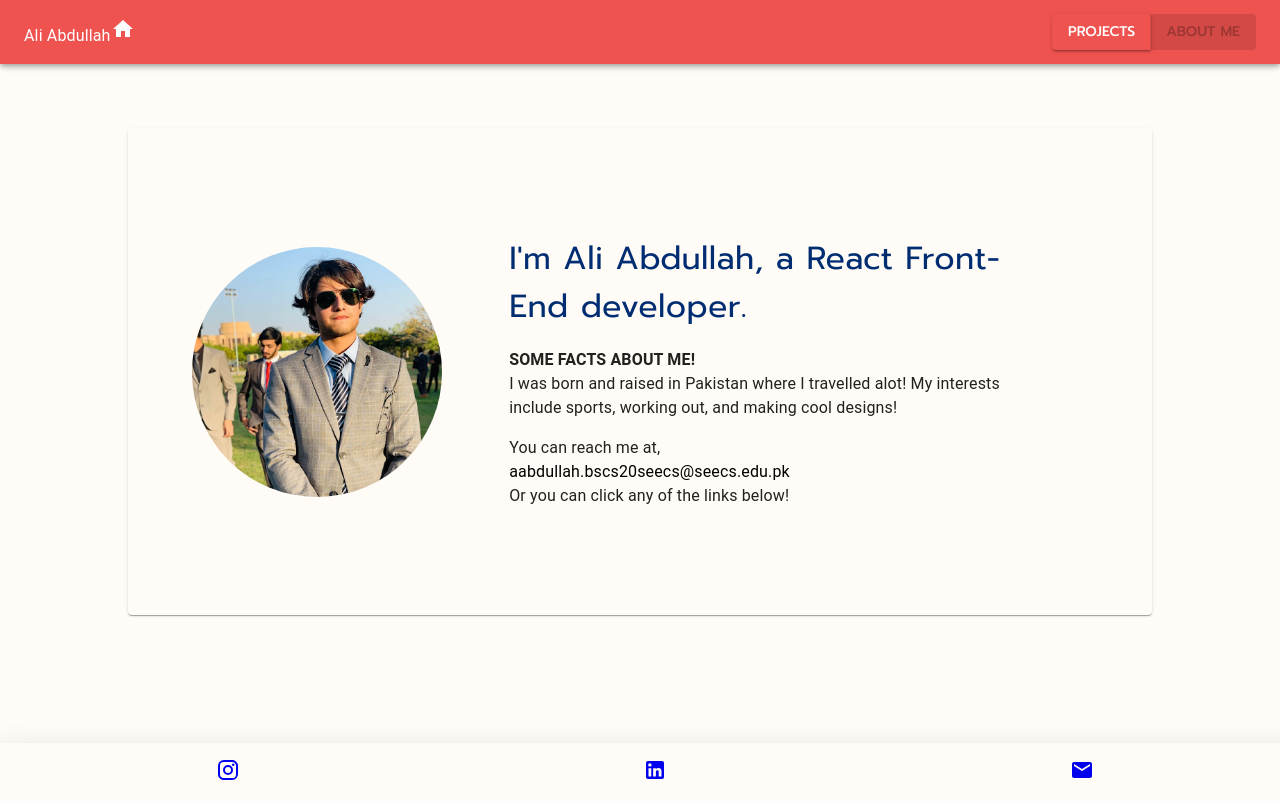
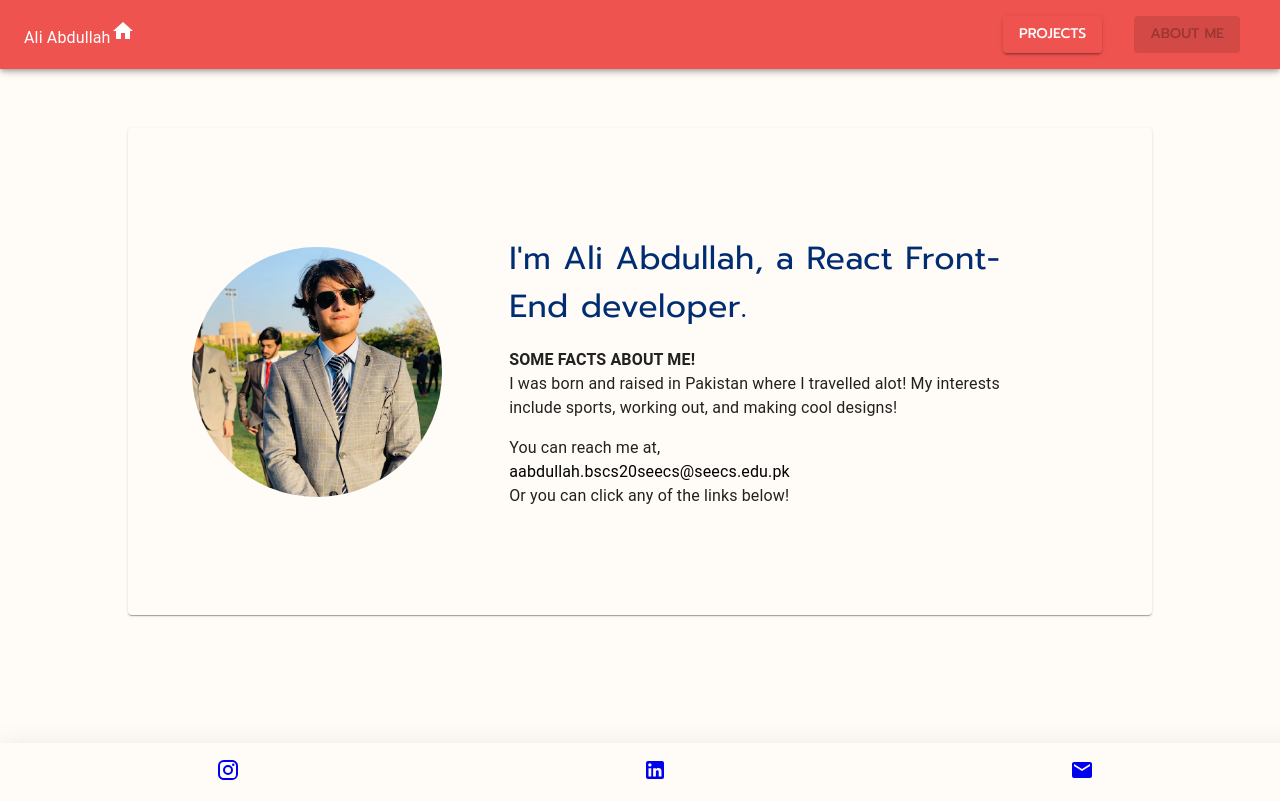
Before and after one commit to compile-run-Ali/My-Portfolio, a React (Create React App) app in the folder portfolio/: page /aboutme in a window 1280 px wide. Shown: the top 801 px of the page. Built offline with nearby package versions, Linux system fonts and the light colour scheme; a web font is replaced by a local one.

Commit message:
responsive header

```diff
--- a/portfolio/src/components/AboutCard.jsx
+++ b/portfolio/src/components/AboutCard.jsx
@@ -28,6 +28,10 @@ const useStyles = makeStyles((theme) => {
         "&:hover": {
           textDecoration: "underline",
         },
+        [theme.breakpoints.down("sm")]: {
+          fontSize:"0.8em"
+        },
+
       },
       root: {
         margin: "3%",
--- a/portfolio/src/components/Header.jsx
+++ b/portfolio/src/components/Header.jsx
@@ -3,11 +3,12 @@ import AppBar from "@material-ui/core/AppBar";
 import Box from "@material-ui/core/Box";
 import Typography from "@material-ui/core/Typography";
 import Button from "@material-ui/core/Button";
-import HomeIcon from '@material-ui/icons/Home';
+import HomeIcon from "@material-ui/icons/Home";
 import Toolbar from "@material-ui/core/Toolbar";
-import { makeStyles, ThemeProvider} from "@material-ui/core";
-import ButtonGroup from "@material-ui/core/ButtonGroup";
+import { makeStyles, ThemeProvider } from "@material-ui/core";
+import MenuIcon from "@material-ui/icons/Menu";
 import { useNavigate } from "react-router";
+import { useState } from "react";
 
 const useStyles = makeStyles((theme) => {
   return {
@@ -20,13 +21,69 @@ const useStyles = makeStyles((theme) => {
     typo: {
       cursor: "pointer",
     },
+    ul:{
+      display:'flex',
+      padding:"0",
+      [theme.breakpoints.down('sm')]:{
+        position:"absolute",
+        top:"50%",
+        right:"25px",
+        flexDirection:"column",
+        height:"calc(100vh-77px)",
+        display:"none"
+      },
+    },
+    ulExpanded:{
+      display:'flex',
+      padding:"0",
+      [theme.breakpoints.down('sm')]:{
+        position:"absolute",
+        width:"30%",
+        top:"50%",
+        right:"25px",
+        flexDirection:"column",
+        height:"calc(100vh-77px)",
+        display:"block",
+        marginTop:"30px"
+      },
+    },
+    li:{
+      listStyleType:"none",
+      margin:"0 1rem",
+      listStyle:"none",
+      [theme.breakpoints.down('sm')]:{
+        textAlign:"center",
+        margin:"1px",
+        width:"100%",
+      },
+    },
+    topdown:{
+      transition:"background-color 0.2s ease-in-out",
+      position:"absolute",
+      top:"50%",
+      right:"25px",
+      transform:"translateY(-50%)",
+      display:"none",
+      cursor:"pointer",
+      [theme.breakpoints.down('sm')]:{
+        display:"block"
+
+      },
+    },
+    button:{
+      width:"100%"
+    }
   };
 });
-
 
 export default function Header(props) {
   const classes = useStyles();
   const navigate = useNavigate();
+  const [isExpanded,setIsExpanded]=useState(false)
+  console.log(isExpanded)
+  function expand(){
+    setIsExpanded(!isExpanded);
+  }
 
   function handleClickProj() {
     navigate("/projects");
@@ -42,30 +99,44 @@ export default function Header(props) {
   return (
     <ThemeProvider theme={props.theme}>
       <Box>
-        <AppBar position={props.page==="singleProj"?"static":"fixed"}>
+        <AppBar position={props.page === "singleProj" ? "static" : "fixed"}>
           <Toolbar>
+            <div className={classes.container}>
               <Typography className={classes.typo} onClick={handleClickName}>
                 Ali Abdullah
-              <HomeIcon/>
+                <HomeIcon />
               </Typography>
-            <ButtonGroup className={classes.buttonGroup}>
+            </div>
+            <MenuIcon className={classes.topdown} onClick={expand}>
+              TOPDOWN
+            </MenuIcon>
+            <div className={classes.buttonGroup}>
+              <ul className={isExpanded?classes.ulExpanded:classes.ul}>
+                <li className={classes.li}>
                   <Button
                     onClick={handleClickProj}
                     color="primary"
                     variant="contained"
                     disabled={props.page === "projects" ? true : false}
+                    className={classes.button}
                   >
                     Projects
                   </Button>
+                </li>
+                <li className={classes.li}>
                   <Button
                     onClick={handleClickAbout}
                     color="primary"
                     variant="contained"
                     disabled={props.page === "about" ? true : false}
+                    className={classes.button}
+
                   >
                     About Me
                   </Button>
-            </ButtonGroup>
+                </li>
+              </ul>
+            </div>
           </Toolbar>
         </AppBar>
       </Box>
```
Lines whose indentation alone changed are shown as unchanged.
